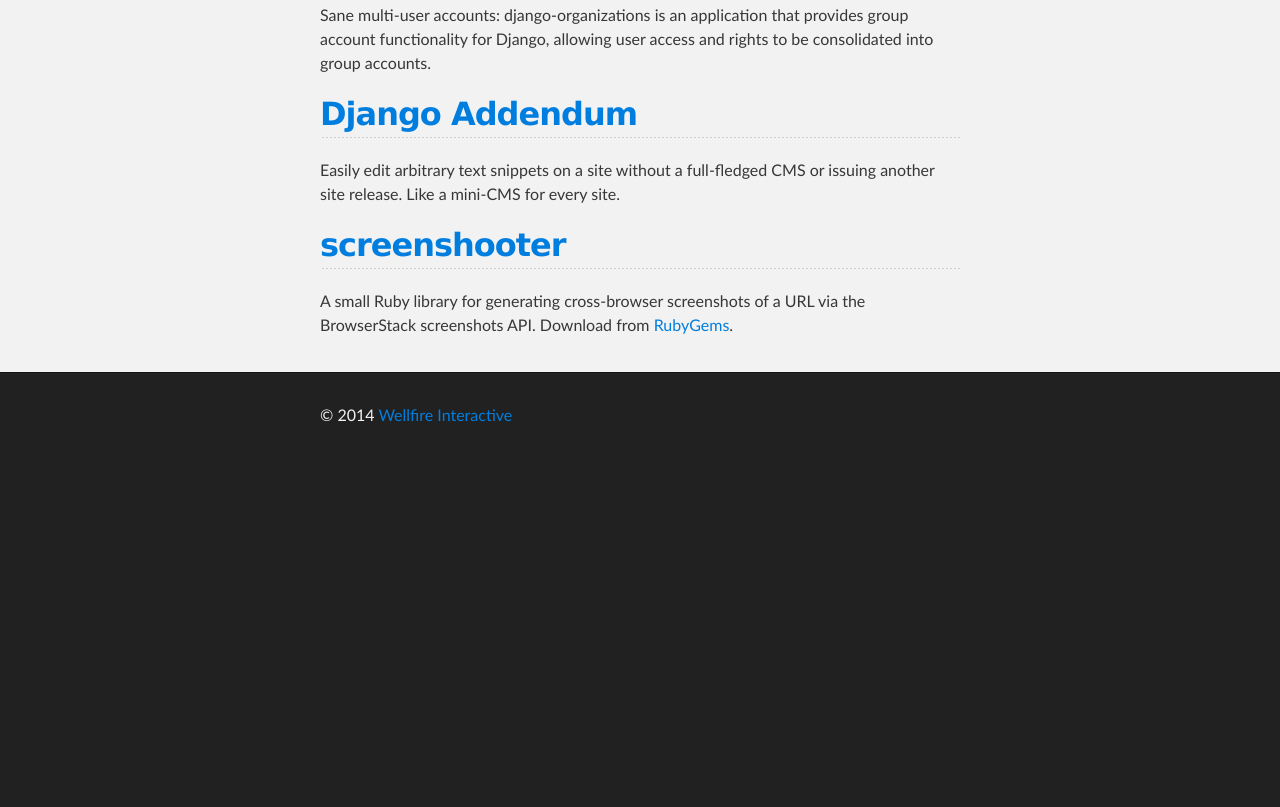
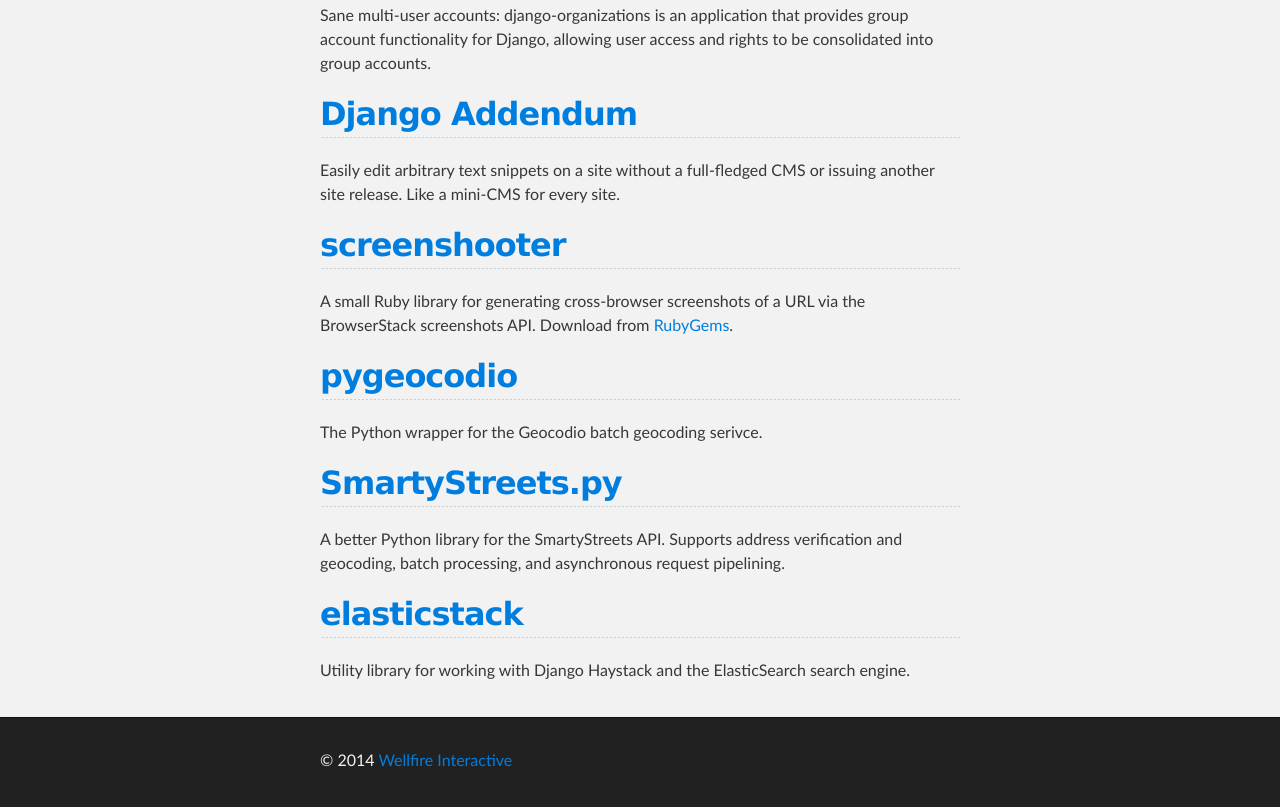
Before and after one commit to wellfire/wellfire.github.com, a plain HTML site: page index.html in a window 1280 px wide. Shown: the part 325-1132 px from the top of the page. Before the commit the page ends 800 px from the top, so only its background shows below. Drawn offline with Linux system fonts and the light colour scheme.

Commit message:
Adds projects to the labs list

```diff
--- a/index.html
+++ b/index.html
@@ -27,18 +27,18 @@
     <!-- MAIN CONTENT -->
     <div id="main_content_wrap" class="outer">
       <section id="main_content" class="inner">
-
         <h2><a href="http://github.com/wellfire/django-organizations">Django Organizations</a></h2>
-
         <p>Sane multi-user accounts: django-organizations is an application that provides group account functionality for Django, allowing user access and rights to be consolidated into group accounts.</p>
-
         <h2><a href="http://bennylope.github.io/django-addendum">Django Addendum</a></h2>
-
         <p>Easily edit arbitrary text snippets on a site without a full-fledged CMS or issuing another site release. Like a mini-CMS for every site.</p>
-
         <h2><a href="https://github.com/bennylope/screenshooter">screenshooter</a></h2>
-
         <p>A small Ruby library for generating cross-browser screenshots of a URL via the BrowserStack screenshots API. Download from <a href="https://rubygems.org/gems/screenshooter">RubyGems</a>.</p>
+        <h2><a href="https://github.com/bennylope/pygeocodio">pygeocodio</a></h2>
+        <p>The Python wrapper for the Geocodio batch geocoding serivce.</p>
+        <h2><a href="https://github.com/bennylope/smartystreets.py">SmartyStreets.py</a></h2>
+        <p>A better Python library for the SmartyStreets API. Supports address verification and geocoding, batch processing, and asynchronous request pipelining.</p>
+        <h2><a href="https://github.com/bennylope/elasticstack">elasticstack</a></h2>
+        <p>Utility library for working with Django Haystack and the ElasticSearch search engine.</p>
 
       </section>
     </div>
```
Lines whose indentation alone changed are shown as unchanged.
